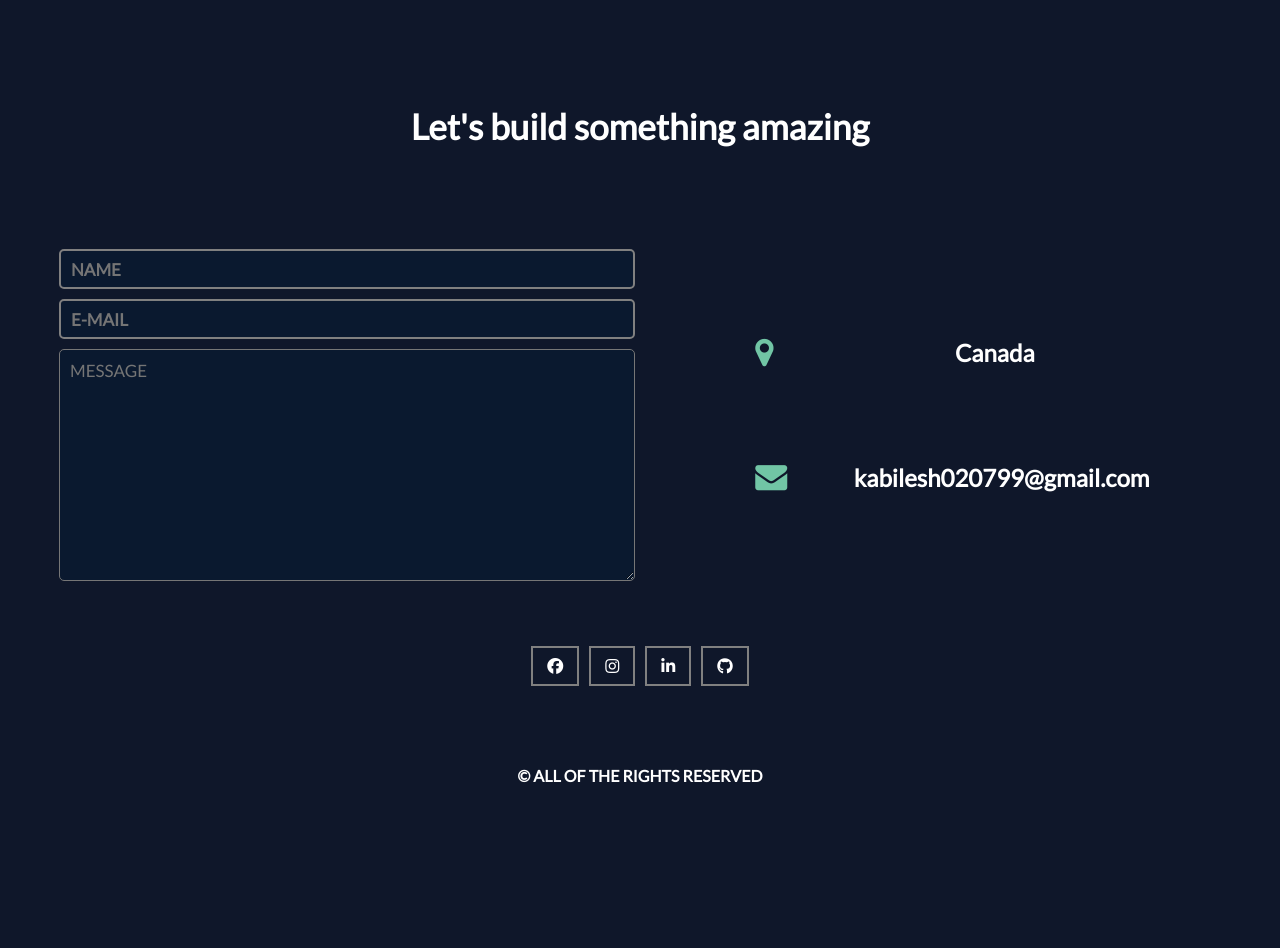
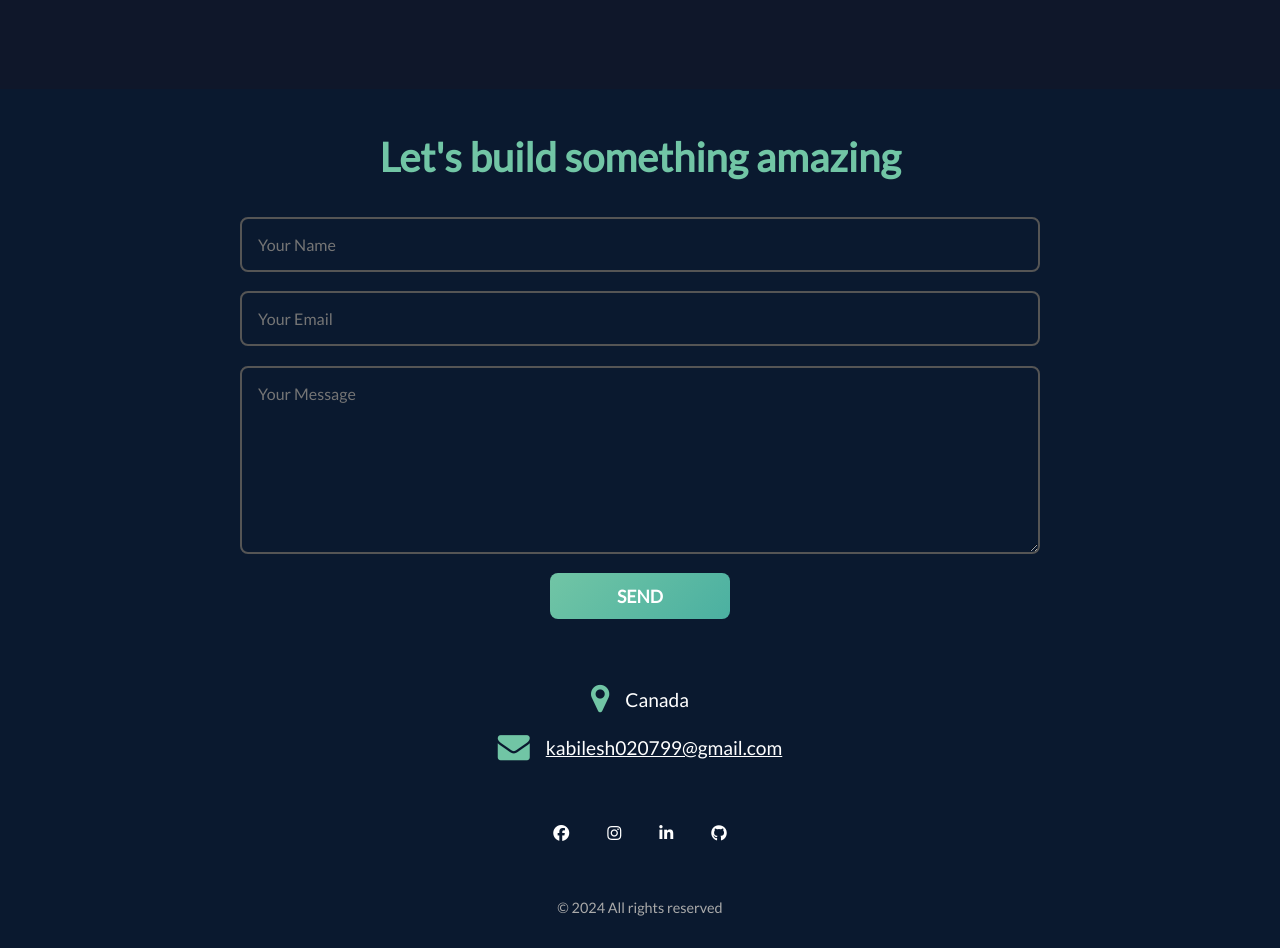
Before and after one commit to Kabilesh020799/Porfolio_React, a React (Create React App) app: page / in a window 1280 px wide. Shown: the part 4160-5108 px from the top of the page. Before the commit the page ends 5049 px from the top, so only its background shows below. Built offline with nearby package versions, Linux system fonts and the light colour scheme; a web font is replaced by a local one.

Commit message:
contact cleaned

```diff
--- a/src/components/Contact/Contact.js
+++ b/src/components/Contact/Contact.js
@@ -1,4 +1,4 @@
-import React, { useState, useEffect } from "react";
+import React, { useState } from "react";
 import Fade from "react-reveal/Fade";
 import classes from "./Contact.module.css";
 import emailjs from "@emailjs/browser";
@@ -7,30 +7,36 @@ function Contact({ checkedB }) {
   const [name, setName] = useState("");
   const [email, setEmail] = useState("");
   const [msg, setMsg] = useState("");
-  const [empty, setEmpty] = useState(true);
-
-  useEffect(() => {
-    if (name && email && msg) {
-      setEmpty(false);
-    }
-  }, [name, email, msg]);
+  const [loading, setLoading] = useState(false); // Spinner control
 
   const submit = (e) => {
     e.preventDefault();
+
     const templateParams = {
       from_name: email,
       to_name: name,
       message: msg,
     };
+
+    setLoading(true);
+
     emailjs
       .send("default_service", "template_yq66kwi", templateParams, {
         publicKey: "asWnA6RSUG2wRoq6n",
       })
-      .then((res) => prompt("Thanks for the submission"))
-      .catch((err) => console.log(err));
-    setEmail("");
-    setMsg("");
-    setName("");
+      .then(() => {
+        alert("Thanks for the submission!");
+        setName("");
+        setEmail("");
+        setMsg("");
+      })
+      .catch((err) => {
+        console.error(err);
+        alert("Oops! Something went wrong. Please try again later.");
+      })
+      .finally(() => {
+        setLoading(false);
+      });
   };
 
   return (
@@ -38,132 +44,113 @@ function Contact({ checkedB }) {
       <div className={classes.Contact} id="contact">
         <div className={classes.cont}>
           <h1 className={classes.header1}>Let's build something amazing</h1>
+
           <div className={classes.down}>
-            <form className={classes.Form}>
+            <form className={classes.Form} onSubmit={submit}>
               <input
                 type="text"
-                placeholder="NAME"
+                placeholder="Your Name"
                 className={`${classes.input} ${
-                  !checkedB ? classes.input_tomato : null
+                  !checkedB ? classes.input_tomato : ""
                 }`}
                 value={name}
-                onChange={(e) => {
-                  setName(e.target.value);
-                }}
+                onChange={(e) => setName(e.target.value)}
               />
               <input
                 type="email"
-                placeholder="E-MAIL"
+                placeholder="Your Email"
                 className={`${classes.input} ${
-                  !checkedB ? classes.input_tomato : null
+                  !checkedB ? classes.input_tomato : ""
                 }`}
                 value={email}
-                onChange={(e) => {
-                  setEmail(e.target.value);
-                }}
+                onChange={(e) => setEmail(e.target.value)}
               />
               <textarea
-                rows="10"
-                placeholder="MESSAGE"
-                style={
-                  checkedB
-                    ? { backgroundColor: "#0a192f" }
-                    : { backgroundColor: "tomato" }
-                }
+                rows="8"
+                placeholder="Your Message"
+                style={{
+                  backgroundColor: checkedB ? "#0a192f" : "tomato",
+                }}
                 className={`${classes.textarea} ${
-                  !checkedB ? classes.input_tomato : null
+                  !checkedB ? classes.input_tomato : ""
                 }`}
                 value={msg}
-                onChange={(e) => {
-                  setMsg(e.target.value);
-                }}
+                onChange={(e) => setMsg(e.target.value)}
               />
+
               <button
+                type="submit"
                 className={classes.send}
-                onClick={submit}
-                disabled={empty}
+                disabled={!name || !email || !msg || loading}
               >
-                SEND
+                {loading ? "Sending..." : "SEND"}
               </button>
             </form>
+
             <ul className={classes.contactlist}>
               <li className={classes.list}>
                 <i
-                  class="fa fa-map-marker fa-2x"
+                  className="fa fa-map-marker fa-2x"
                   style={{ color: "#71C5A5" }}
-                  className={classes.icon}
                 ></i>
                 <span className={classes.tag}>Canada</span>
               </li>
               <li className={classes.list}>
                 <i
-                  class="fa fa-envelope fa-2x"
+                  className="fa fa-envelope fa-2x"
                   style={{ color: "#71C5A5" }}
-                  className={classes.icon}
                 ></i>
                 <a
                   href="mailto:kabilesh020799@gmail.com"
-                  title="Send me an email"
                   className={classes.tag}
                 >
-                  <span className={classes.tag}> kabilesh020799@gmail.com</span>
+                  kabilesh020799@gmail.com
                 </a>
               </li>
             </ul>
           </div>
+
           <div className={classes.tiles}>
-            <div class="footer-social-icons">
-              <ul class="social-icons">
+            <div className="footer-social-icons">
+              <ul className="social-icons">
                 <li>
                   <a
-                    href="https://www.facebook.com/ravichandran.kabilesh/"
-                    class="social-icon"
+                    href="https://facebook.com/ravichandran.kabilesh/"
+                    className="social-icon"
                   >
-                    {" "}
-                    <i class="fa fa-facebook ls"></i>
+                    <i className="fa fa-facebook"></i>
                   </a>
                 </li>
                 <li>
                   <a
-                    href="https://www.instagram.com/kabilesh_ravichandran/"
-                    class="social-icon"
+                    href="https://instagram.com/kabilesh_ravichandran/"
+                    className="social-icon"
                   >
-                    {" "}
-                    <i class="fab fa-instagram ls"></i>
+                    <i className="fab fa-instagram"></i>
                   </a>
                 </li>
                 <li>
                   <a
-                    href="https://www.linkedin.com/in/kabileshravi27/"
-                    class="social-icon"
+                    href="https://linkedin.com/in/kabileshravi27/"
+                    className="social-icon"
                   >
-                    {" "}
-                    <i class="fa fa-linkedin ls"></i>
+                    <i className="fa fa-linkedin"></i>
                   </a>
                 </li>
                 <li>
                   <a
                     href="https://github.com/Kabilesh020799"
-                    class="social-icon"
+                    className="social-icon"
                   >
-                    {" "}
-                    <i class="fa fa-github ls"></i>
-                  </a>
-                </li>
-                <li style={{ display: "none" }}>
-                  <a
-                    href="https://leetcode.com/kabilesh020799/"
-                    class="social-icon"
-                  >
-                    {" "}
-                    <i class="fa fa-laptop-code ls"></i>
+                    <i className="fa fa-github"></i>
                   </a>
                 </li>
               </ul>
             </div>
           </div>
+
           <div className={classes.copyright}>
-            &copy; ALL OF THE RIGHTS RESERVED
+            &copy; {new Date().getFullYear()} All rights reserved
           </div>
         </div>
       </div>
--- a/src/components/Contact/Contact.module.css
+++ b/src/components/Contact/Contact.module.css
@@ -1,120 +1,152 @@
 .Contact {
   min-height: 100vh;
-  height: fit-content;
-  overflow: hidden;
+  width: 100%;
+  display: flex;
+  justify-content: center;
+  align-items: center;
+  background-color: #0a192f;
+  padding: 2rem 1rem;
 }
+
 .cont {
+  width: 100%;
+  max-width: 800px;
   display: flex;
   flex-direction: column;
   align-items: center;
 }
+
+.header1 {
+  font-size: 2.5rem;
+  color: #71c5a5;
+  text-align: center;
+  margin-bottom: 2rem;
+}
+
 .down {
-  width: 90%;
-  margin-top: 80px;
-  display: flex;
-  justify-content: space-between;
-}
-.Form {
+  width: 100%;
   display: flex;
   flex-direction: column;
-  align-items: end;
-  width: 50%;
+  align-items: center;
+  gap: 2rem;
 }
-.input {
+
+.Form {
+  width: 100%;
+  display: flex;
+  flex-direction: column;
+  gap: 1.2rem;
+}
+
+.input,
+.textarea {
   width: 100%;
   background-color: #0a192f;
-  border-radius: 5px;
-  margin: 5px;
+  border: 2px solid #555;
+  border-radius: 8px;
+  padding: 1rem;
   color: white;
-  font-size: 17px;
-  font-weight: bold;
-  text-align-last: left;
-  height: 40px;
-  border: 2px solid grey;
-  padding: 0 10px;
+  font-size: 1rem;
+  transition: all 0.3s ease;
+}
+
+.input:focus,
+.textarea:focus {
+  border-color: #71c5a5;
+  box-shadow: 0 0 8px #71c5a5;
   outline: none;
 }
+
 .input_tomato {
   background-color: tomato;
 }
+
 .textarea {
-  text-align-last: left;
-  margin: 5px;
+  min-height: 150px;
+  resize: vertical;
+}
+
+.send {
+  width: 180px;
+  padding: 0.8rem;
+  background: linear-gradient(135deg, #71c5a5, #4bb0a1);
+  border: none;
+  border-radius: 8px;
   color: white;
-  font-size: 17px;
-  border-radius: 5px;
+  font-size: 1.1rem;
+  font-weight: bold;
+  cursor: pointer;
+  transition: transform 0.3s ease, background 0.3s ease;
+  align-self: center;
+}
+
+.send:hover {
+  transform: scale(1.05);
+  background: linear-gradient(135deg, #4bb0a1, #71c5a5);
+}
+
+.send:disabled {
+  background-color: grey;
+  cursor: not-allowed;
+  transform: none;
+}
+
+.contactlist {
   width: 100%;
-  padding: 10px 10px;
-  outline: none;
-}
-.send {
-  width: 100px;
-  height: 50px;
-  margin: 5px;
-  background-color: #0a192f;
-  border-radius: 5px;
-  color: white;
-  border: 2px solid grey;
-  font-weight: bolder;
-  cursor: pointer;
-  font-size: 16px;
-}
-.send:hover {
-  background-color: #71C5A5;
-}
-.contactlist {
-  width: 40%;
+  margin-top: 2rem;
   display: flex;
   flex-direction: column;
-  justify-content: space-evenly;
+  align-items: center;
+  gap: 1rem;
 }
+
 .list {
   display: flex;
-  justify-content: space-between;
+  align-items: center;
+  gap: 1rem;
 }
+
 .tag {
-  font-size: 1.5rem;
-  text-decoration: none;
+  font-size: 1.2rem;
   color: white;
-  width: 100%;
-  align-self: center;
+  font-weight: 500;
+}
+
+.tiles {
+  margin-top: 2rem;
+}
+
+.tiles .social-icons {
+  display: flex;
+  justify-content: center;
+  gap: 1.5rem;
+}
+
+.social-icon {
+  color: #71c5a5;
+  font-size: 2rem;
+  transition: transform 0.3s, color 0.3s;
+}
+
+.social-icon:hover {
+  color: #4bb0a1;
+  transform: scale(1.2);
+}
+
+.copyright {
+  margin-top: 3rem;
+  color: #aaa;
+  font-size: 0.9rem;
   text-align: center;
-  overflow: hidden;
-  font-weight: bold;
 }
-.tiles {
-  margin-top: 40px;
-}
-.copyright {
-  color: white;
-  font-weight: bold;
-  margin-top: 5rem;
-}
-@media screen and (max-width: 908px) {
-  .down {
-    display: flex;
-    flex-direction: column;
-    justify-content: center;
-    align-items: center;
-    margin-top: 20px;
+
+/* Mobile Responsive */
+@media screen and (max-width: 600px) {
+  .header1 {
+    font-size: 2rem;
   }
-  .tag {
-    font-size: 1.1rem;
-  }
-  .Form {
-    width: 80%;
-  }
-  .contactlist {
-    width: 80%;
-  }
-  .list {
-    margin-top: 20px;
-  }
-  .tiles {
-    margin-top: 10px;
+
+  .send {
+    width: 100%;
   }
 }
-.send:disabled {
-  display: none;
-  background-color: grey;
-}
```
